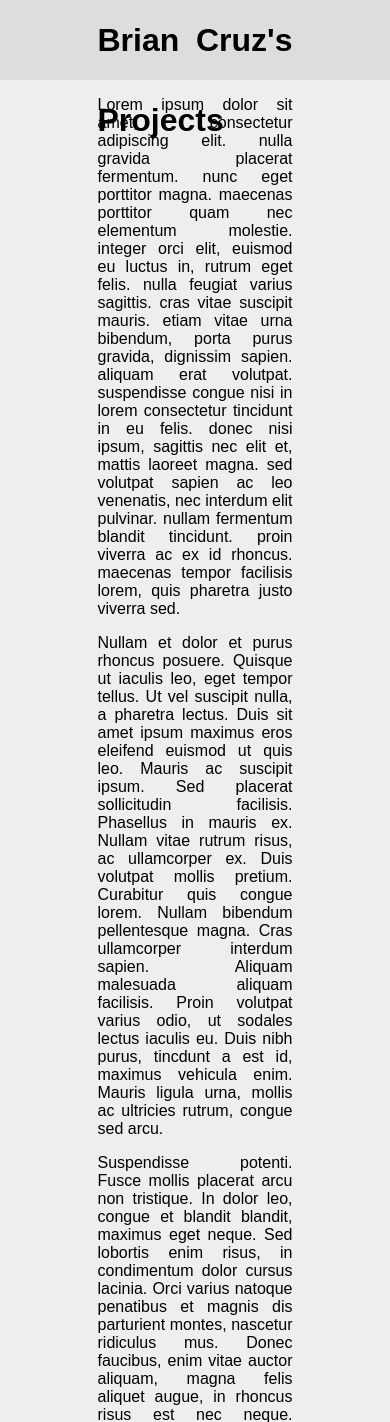
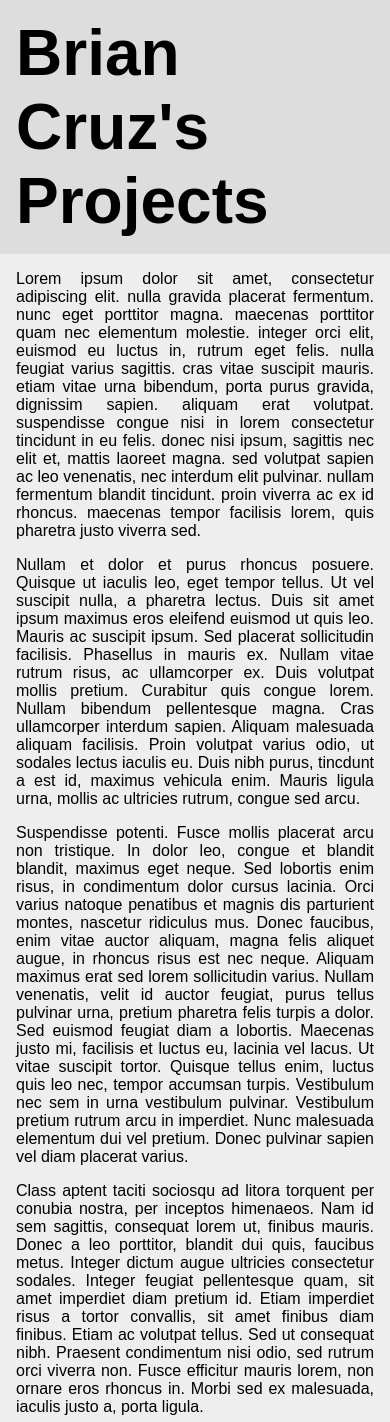
Before and after one commit to cruzsbrian/dangerouslemonade, a Flask app: page / in a window 390 px wide. Shown: the top 1422 px of the page. Run offline with Flask 2, Linux system fonts and the light colour scheme.

Commit message:
Make sizing more concise and responsive

```diff
--- a/app/static/style.css
+++ b/app/static/style.css
@@ -2,7 +2,6 @@ body {
     font-family: sans-serif;
     background: #eee;
     margin: 0;
-    text-align: justify;
 }
 
 #page-container {
@@ -11,29 +10,31 @@ body {
 }
 
 #content-wrap {
-    padding-left: 25%;
-    padding-right: 25%;
+    max-width: 8in;
+    margin: 0 auto;
+    padding: 1rem;
+    padding-top: 0;
     padding-bottom: 2rem;
-    padding-top: 5rem;
+    text-align: justify;
 }
 
 #header {
-    position: absolute;
-    top: 0;
     width: 100%;
-    padding: 0 25%;
     margin: 0;
-    height: 5rem;
-    line-height: 5rem;
-    box-sizing: border-box;
     background: #ddd;
+}
+
+#header h1 {
+    max-width: 8in;
+    margin: 0 auto;
+    padding: 1rem;
+    font-size: 4rem;
 }
 
 #footer {
     position: absolute;
     bottom: 0;
     width: 100%;
-    height: 2rem;
     line-height: 2rem;
     box-sizing: border-box;
     text-align: center;
--- a/app/templates/index.html
+++ b/app/templates/index.html
@@ -5,7 +5,7 @@
     </head>
     <body>
         <div id="page-container">
-            <h1 id="header">{{ pagetitle }}</h1>
+            <div id="header"><h1>{{ pagetitle }}</h1></div>
             <div id="content-wrap">
             <p>
     Lorem ipsum dolor sit amet, consectetur adipiscing elit. nulla gravida placerat fermentum. nunc eget porttitor magna. maecenas porttitor quam nec elementum molestie. integer orci elit, euismod eu luctus in, rutrum eget felis. nulla feugiat varius sagittis. cras vitae suscipit mauris. etiam vitae urna bibendum, porta purus gravida, dignissim sapien. aliquam erat volutpat. suspendisse congue nisi in lorem consectetur tincidunt in eu felis. donec nisi ipsum, sagittis nec elit et, mattis laoreet magna. sed volutpat sapien ac leo venenatis, nec interdum elit pulvinar. nullam fermentum blandit tincidunt. proin viverra ac ex id rhoncus. maecenas tempor facilisis lorem, quis pharetra justo viverra sed.
```
